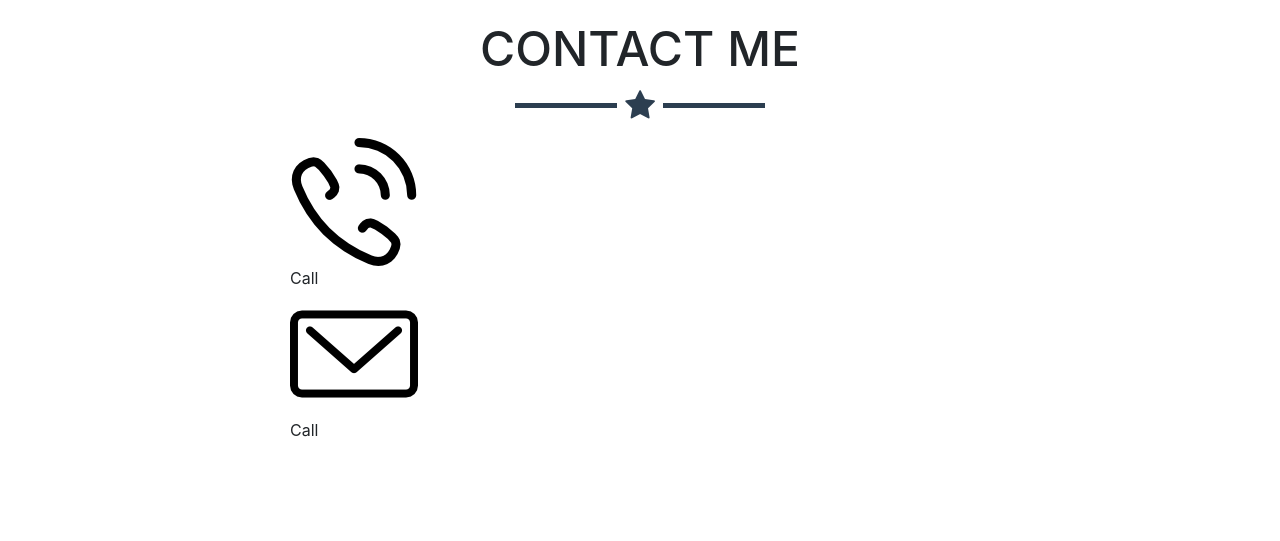
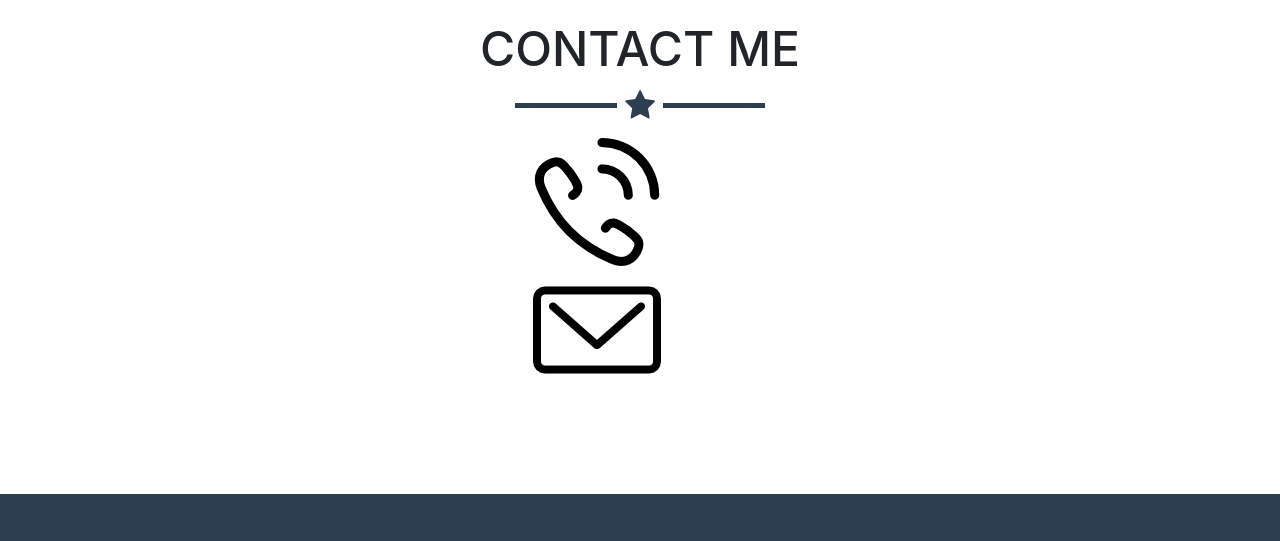
Before and after one commit to suman1713/Portfolio-awesome, a website with bundled scripts: page index.html in a window 1280 px wide. Shown: the part 2760-3301 px from the top of the page. Built offline with nearby package versions, Linux system fonts and the light colour scheme.

Commit message:
almost done

```diff
--- a/index.html
+++ b/index.html
@@ -183,19 +183,13 @@
         <hr class="star-primary">
         <div class="row">
           <div class="col-lg-8 mx-auto">
-          	 <div class="container">
+          	 <div class="container col-lg-4 mx-auto">
         <img class="img-fluid " onclick="window.open('tel:9133787530');" src="img/phone-call.png" alt="">
-        <div class="intro-text">
-          <span class="name">Call</span>
 
-        </div>
       </div>
-       <div class="container">
-        <img class="img-fluid " src="img/mail.png" alt="">
-        <div class="intro-text">
-          <span class="name">Call</span>
+       <div class="container col-lg-4 mx-auto">
+        <img class="img-fluid " onclick="window.open('mailto:trysumn17@gmail.com');" src="img/mail.png" alt="">
 
-        </div>
       </div>
             <!-- To configure the contact form email address, go to mail/contact_me.php and update the email address in the PHP file on line 19. -->
             <!-- The form should work on most web servers, but if the form is not working you may need to configure your web server differently. -->
```
